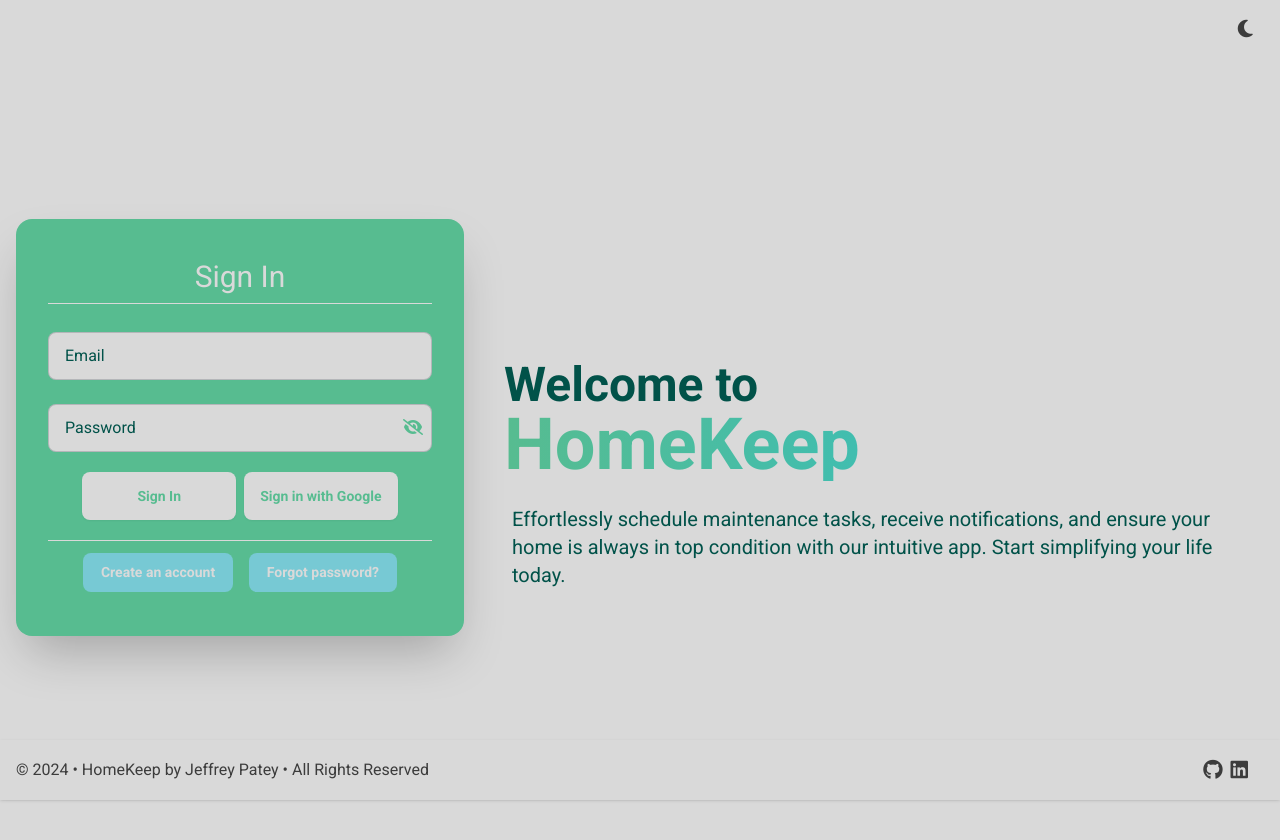
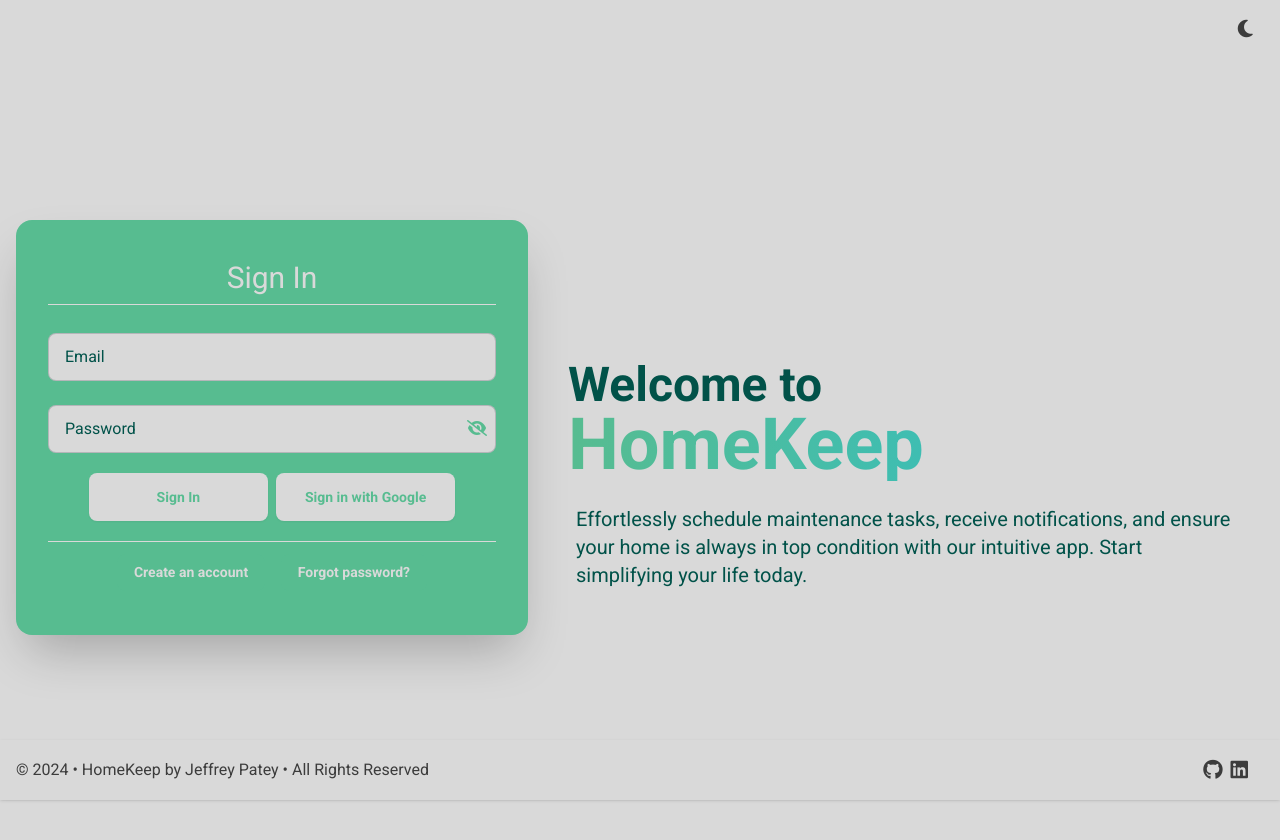
Before and after one commit to jvpatey/HomeKeep-React, a React (Vite) app: page / in a window 1280 px wide. Shown: the top 840 px of the page. Built offline with nearby package versions, Linux system fonts and the light colour scheme.

Commit message:
updated to fix page width issue

```diff
--- a/src/components/login/LoginCard.tsx
+++ b/src/components/login/LoginCard.tsx
@@ -9,7 +9,7 @@ export function LoginCard() {
 
   return (
     <>
-      <div className="card w-full max-w-md shadow-2xl bg-marine mb-24 mx-auto">
+      <div className="card w-full max-w-lg shadow-2xl bg-marine mb-24 mx-auto">
         <div className="card-body">
           <h1 className="text-center p-2 text-3xl mb-5 font-base text-clean dark:text-slate border-b border-clean dark:border-slate">
             Sign In
@@ -52,13 +52,13 @@ export function LoginCard() {
             <div className="flex justify-center space-x-4">
               <button
                 onClick={openModal}
-                className="text-sm font-semibold bg-feather text-clean hover:text-feather hover:border-none hover:bg-clean dark:text-slate dark:hover:bg-slate dark:hover:text-feather focus:outline-none"
+                className="text-sm font-semibold border-none bg-marine text-clean hover:text-feather hover:border-none hover:bg-clean dark:text-slate dark:hover:bg-slate dark:hover:text-feather focus:outline-none"
               >
                 Create an account
               </button>
               <button
                 onClick={() => alert("Forgot Password Clicked")}
-                className="text-sm font-semibold bg-feather text-clean hover:text-feather hover:border-none hover:bg-clean dark:text-slate dark:hover:bg-slate dark:hover:text-feather focus:outline-none"
+                className="text-sm font-semibold border-none bg-marine text-clean hover:text-feather hover:border-none hover:bg-clean dark:text-slate dark:hover:bg-slate dark:hover:text-feather focus:outline-none"
               >
                 Forgot password?
               </button>
--- a/src/components/login/LoginHero.tsx
+++ b/src/components/login/LoginHero.tsx
@@ -4,9 +4,9 @@ interface LoginHeroProps {
 
 export function LoginHero({ children }: LoginHeroProps) {
   return (
-    <div className="hero min-h-screen bg-clean dark:bg-slate font-sans">
-      <div className="hero-content flex-col lg:flex-row-reverse">
-        <div className="text-center">
+    <div className="hero min-h-screen w-full bg-clean dark:bg-slate font-sans">
+      <div className="hero-content flex-col lg:flex-row-reverse w-full max-w-full">
+        <div className="text-center w-full">
           <h1 className="lg:flex md:inline text-5xl font-bold lg:ml-6 md:ml-2 text-forest dark:text-clean">
             Welcome to
           </h1>
```
